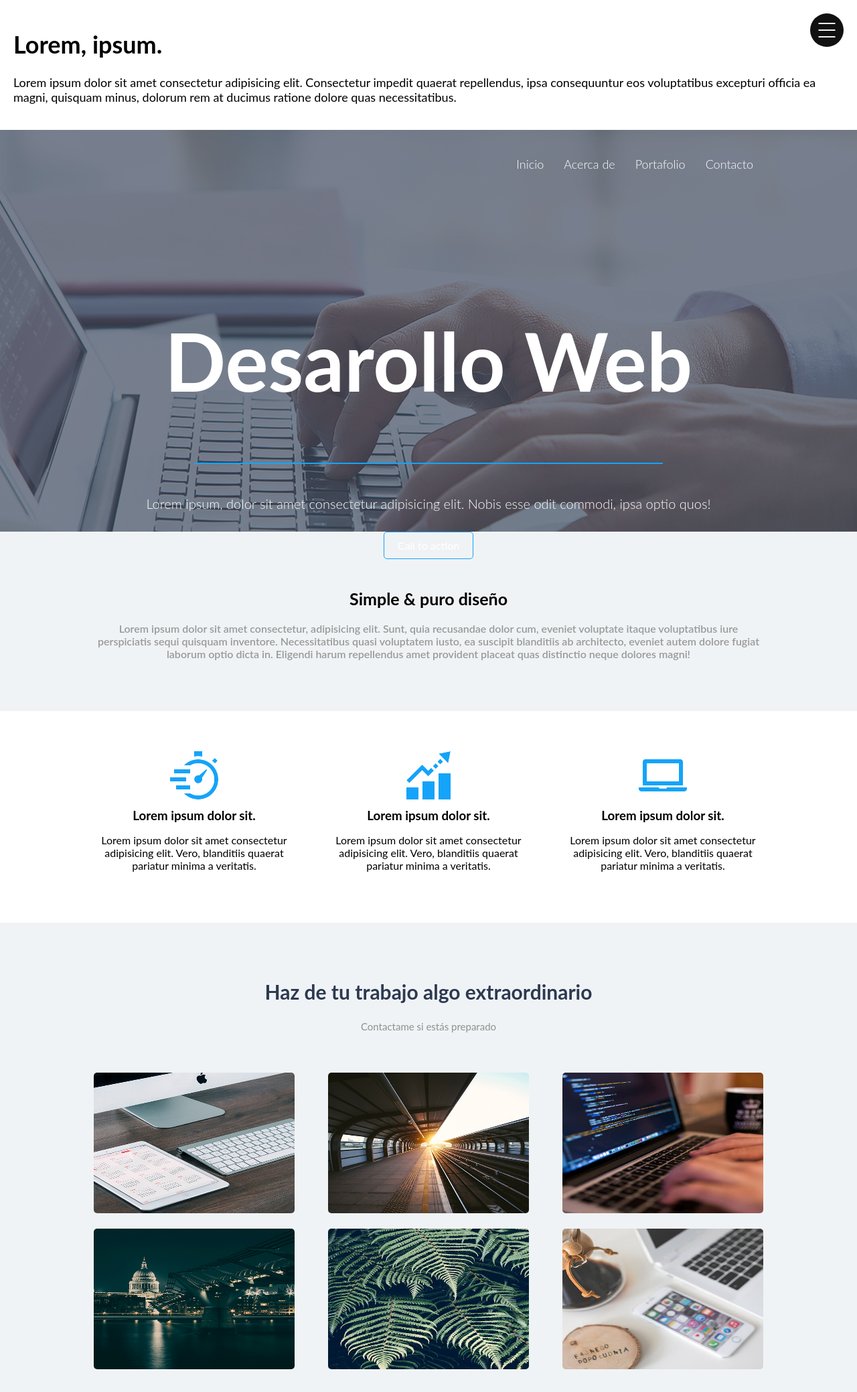
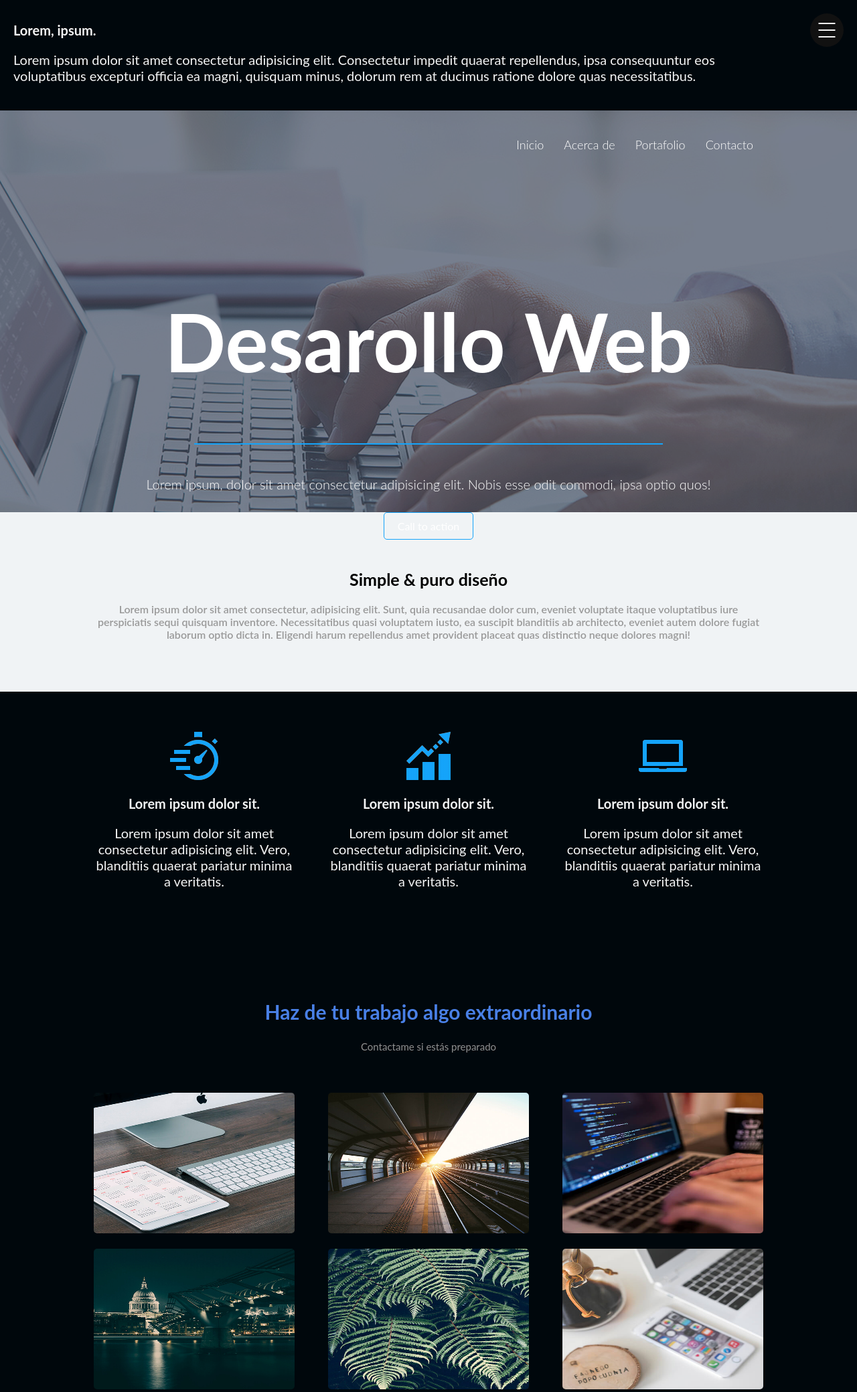
Before and after one commit to JIMJEAM/webdesing.github.oi, a PHP site: page / in a window 1280 px wide. Shown: the top 2079 px of the page at 67% size. Run offline with PHP 8.4, Linux system fonts and the light colour scheme.

Commit message:
first commit

```diff
--- a/index.html
+++ b/index.html
@@ -33,8 +33,8 @@
         </nav>
     </div>
     <div class="content">
-        <h1>Lorem, ipsum.</h1>
-        <p>Lorem ipsum dolor sit amet consectetur adipisicing elit. Consectetur impedit quaerat repellendus, ipsa consequuntur eos voluptatibus excepturi officia ea magni, quisquam minus, dolorum rem at ducimus ratione dolore quas necessitatibus.</p>
+        <h1 class="titulo">Lorem, ipsum.</h1>
+        <p class="titulo">Lorem ipsum dolor sit amet consectetur adipisicing elit. Consectetur impedit quaerat repellendus, ipsa consequuntur eos voluptatibus excepturi officia ea magni, quisquam minus, dolorum rem at ducimus ratione dolore quas necessitatibus.</p>
     </div>
     <header>
         <div class="contenedor">
--- a/style.css
+++ b/style.css
@@ -12,6 +12,26 @@
 body {
     margin: 0px;
     font-family: 'Open Sans', sans-serif;
+}
+
+.titulo {
+    color: #f4f4f4;
+    text-align: start;
+    font-size: 20px;
+    padding-right: 100px;
+}
+
+.titulo-tarjeta {
+    color: #f4f4f4;
+    text-align: center;
+    font-size: 20px;
+}
+
+.parrafo-tarjeta {
+    color: #f4f4f4;
+    text-align: center;
+    text-justify: newspaper;
+    font-size: 20px;
 }
 
 .content {
@@ -117,7 +137,7 @@ body {
 }
 
 body {
-    background: #fff;
+    background: #00070c;
     font-family: 'lato';
     font-size: 16px;
 }
@@ -240,19 +260,19 @@ main .quehacemos .contenido-cajas .tarjeta {
     text-align: center;
 }
 
-main .quehacemos .contenido-cajas .tarjeta .contenido-tarjeta .titulo-tarjeta {
+main .quehacemos .contenido-cajas .tarjeta .contenido-tarjeta {
     margin: 10px 0;
 }
 
 main .portafolio {
-    background: #f0f3f5;
+    background: #00070c;
     padding: 60px 0;
 }
 
 main .portafolio .portafolio-textos {
     text-align: center;
     margin-bottom: 60px;
-    color: #2d3950;
+    color: #4980e6;
     font-size: 20px;
 }
 
```
